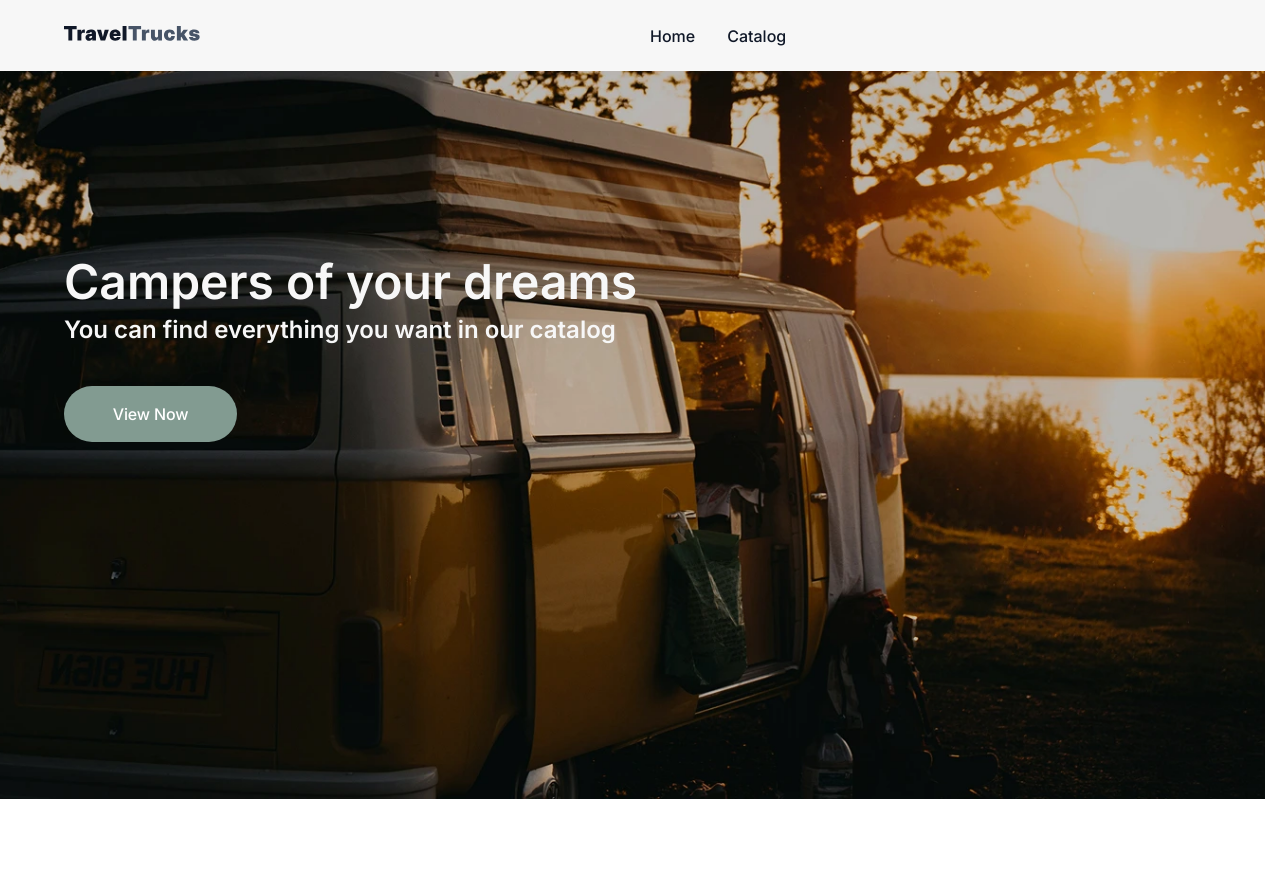
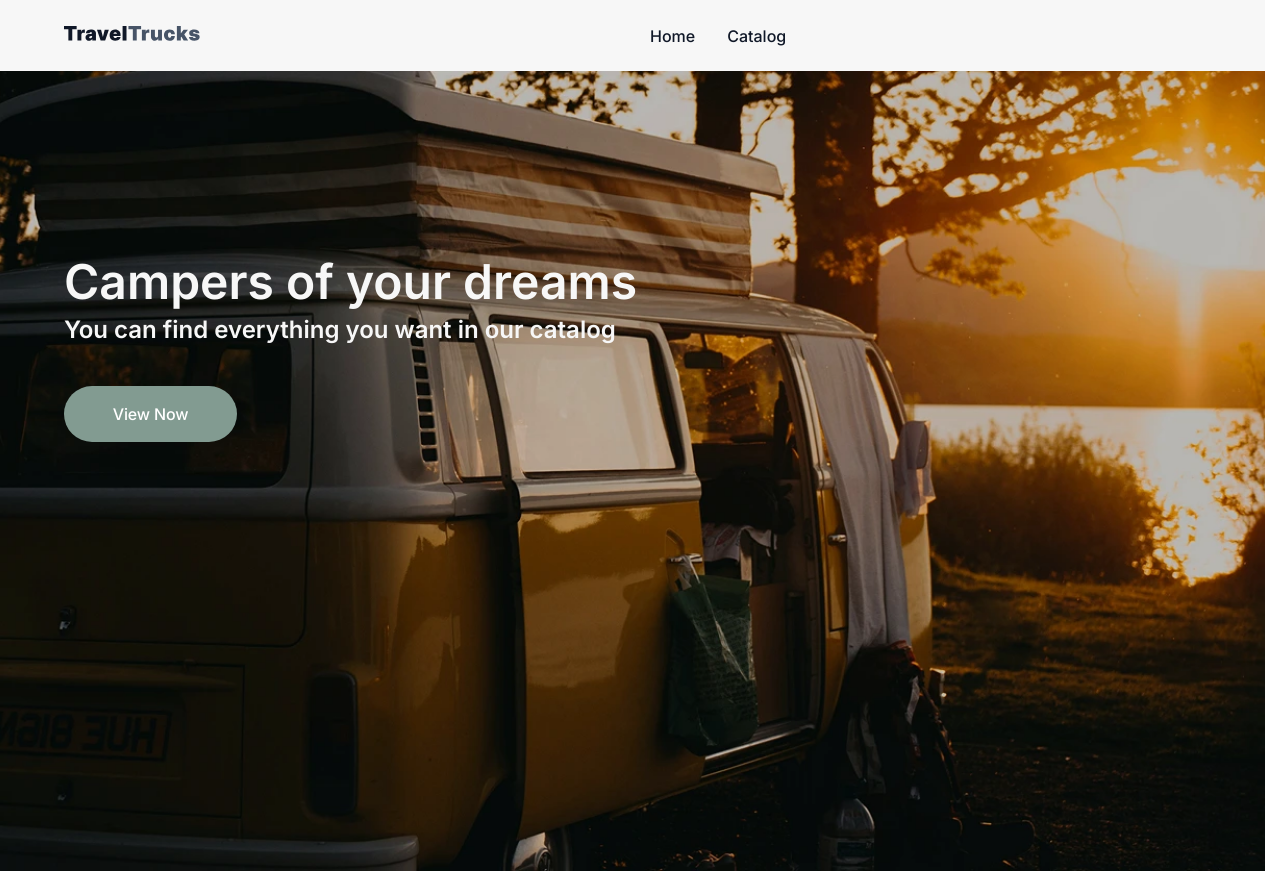
Before and after one commit to VladByshov/traveltrack-hub, a Next.js app: page / in a window 1280 px wide. Before the commit the page ends 800 px from the top, so only its background shows below. Built offline with nearby package versions, Linux system fonts and the light colour scheme.

Commit message:
refactor code

```diff
--- a/app/Home.module.css
+++ b/app/Home.module.css
@@ -1,7 +1,8 @@
 .hero {
     position: relative;
     width: 100%;
-    height: calc(100vh - 72px);
+    /* исправить хейт */
+    height: 100vh;
     background: url("/banner.webp") no-repeat center center;;
     background-size: cover;
 }
--- a/app/globals.css
+++ b/app/globals.css
@@ -5,8 +5,8 @@
   --btn-primary: #829b91;
   --background-clr-blocks: #F7F7F7;
   --badges: #f2f4f7;
-  --gray: #6C717B;
-  --gray-light: #DADDE1;
+  --placeholder-color: #6C717B;
+  --border-btn-color: #DADDE1;
   --rating: #FFC531;
   --descr-color: #475467;
 }
```
Also changed, not shown: app/catalog/page.tsx (+11 -2 lines).
